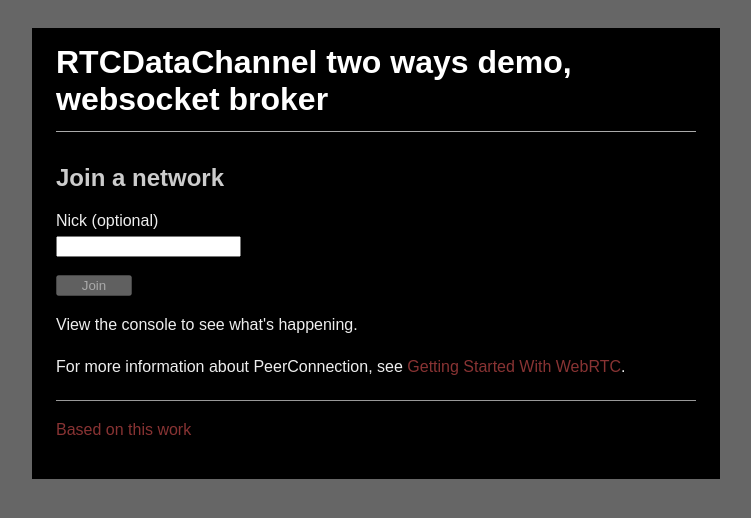
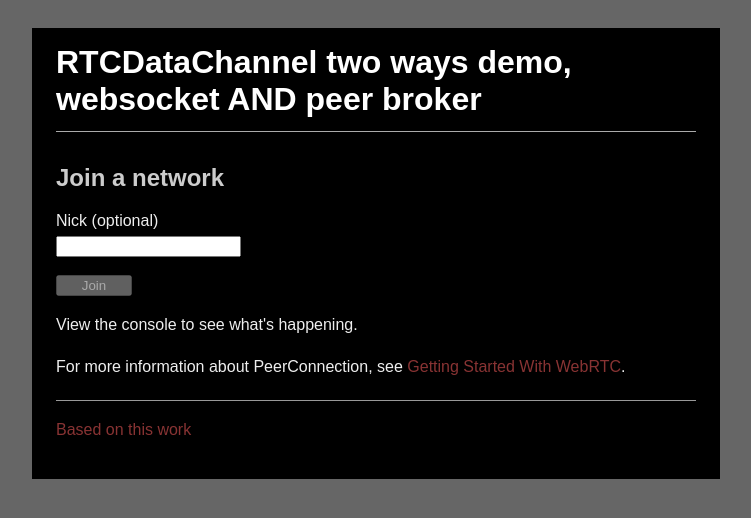
Before and after one commit to makemeunsee/webrtc_things, a plain HTML site: page webrtc_peer_handshake.html in a window 1280 px wide. Shown: the whole page, without its empty margins (264-1015 px from the left). Drawn offline with Linux system fonts and the light colour scheme.

Commit message:
fixed missing constant in webrtc_websocket_broker.js changed title in webrtc_peer_handshake.html

```diff
--- a/webrtc_peer_handshake.html
+++ b/webrtc_peer_handshake.html
@@ -50,7 +50,7 @@ font#nickname, b.peer {
 <body>
 <div id="container">
 
-  <h1>RTCDataChannel two ways demo,<br>websocket broker</h1>
+  <h1>RTCDataChannel two ways demo,<br>websocket AND peer broker</h1>
 
   <div id="network">
     <h2 id='noNetworkHeader'>Join a network</h2>
--- a/webrtc_websocket_broker.js
+++ b/webrtc_websocket_broker.js
@@ -13,6 +13,9 @@ var IN_WEBRTC_OFFER = 'offer from';
 var IN_REQUEST_TIMEOUT = 'request timeout';
 var IN_FRIEND_REQUEST = 'wanna be friend';
 var IN_ICE_CANDIDATE = 'got ice candy!';
+
+// peer message headers, others
+var PEER_CHAT = 'chat';
 
 // to broker message headers
 var OUT_LEAVE = 'leave';
```
